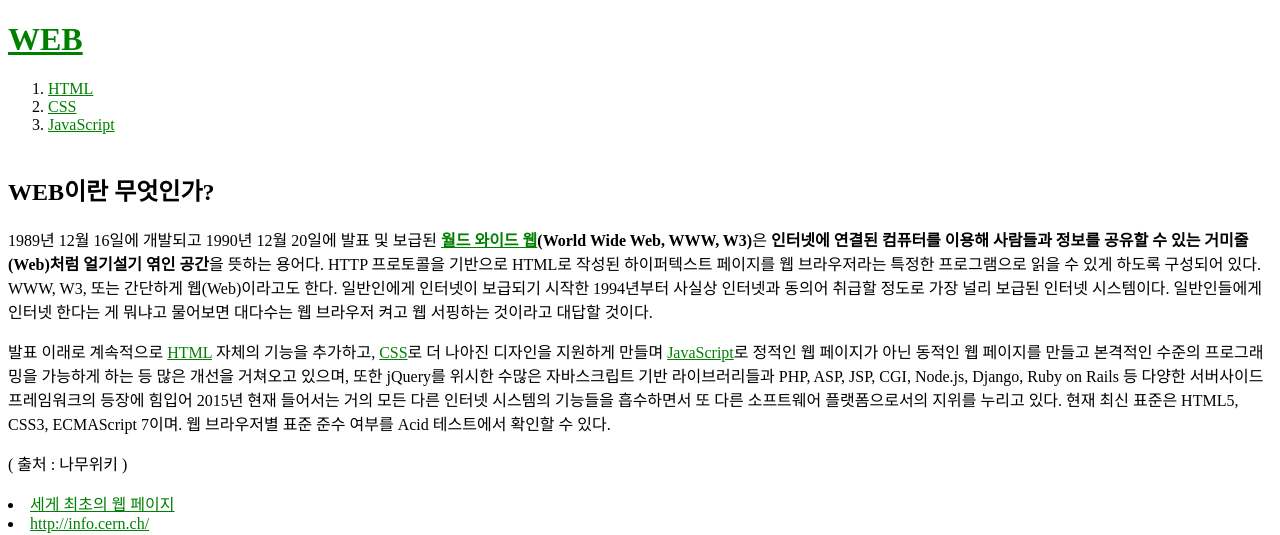
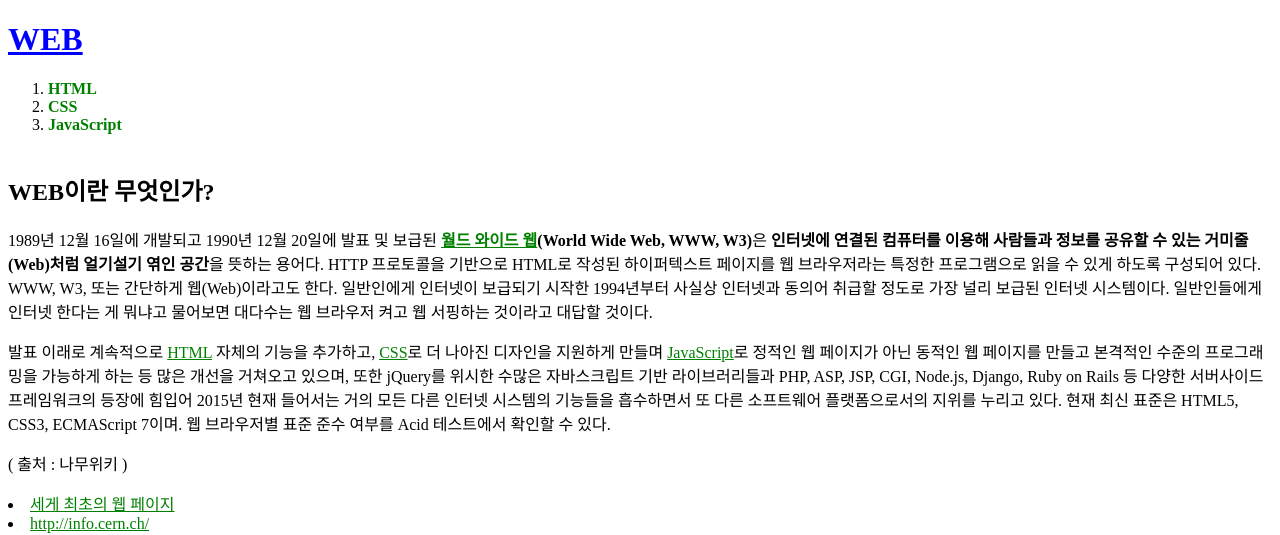
Before and after one commit to YUNU-KANG/myfirstweb, a plain HTML site: page index.html in a window 1280 px wide. Shown: the top 535 px of the page. Drawn offline with Linux system fonts and the light colour scheme; a script that the page names is missing.

Commit message:
Add files via upload

```diff
--- a/index.html
+++ b/index.html
@@ -10,11 +10,11 @@
   </style>
 </head>
 <body>
-  <h1><a href="index.html" title="WEB">WEB</a></h1>
+  <h1><a href="index.html" title="WEB"  style="text-decoration: none; color:blue; text-decoration:underline;" >WEB</a></h1>
   <ol>
-    <li><a href="1.html" target="_blank" title="WEB - HTML">HTML</a></li>
-    <li><a href="2.html" target="_blank" title="WEB - CSS">CSS</a></li>
-    <li><a href="3.html" target="_blank" title="WEB - JavaScript">JavaScript</a></li><br>
+    <li><a href="1.html" target="_blank" title="WEB - HTML" style="text-decoration:none;"><strong>HTML</strong></a></li>
+    <li><a href="2.html" target="_blank" title="WEB - CSS" style="text-decoration:none;"><strong>CSS</strong></a></li>
+    <li><a href="3.html" target="_blank" title="WEB - JavaScript" style="text-decoration:none;"><strong>JavaScript</strong></a></li><br>
   </ol>
   <h2>WEB이란 무엇인가?</h2>
   <p>1989년 12월 16일에 개발되고 1990년 12월 20일에 발표 및 보급된 <strong><a href="https://ko.wikipedia.org/wiki/%EC%9B%B9" target="_blank" title="https://ko.wikipedia.org/wiki/%EC%9B%B9">월드 와이드 웹</a>(World Wide Web, WWW, W3)</strong>은 <strong>인터넷에 연결된 컴퓨터를 이용해 사람들과 정보를 공유할 수 있는 거미줄(Web)처럼 얼기설기 엮인 공간</strong>을 뜻하는 용어다. HTTP 프로토콜을 기반으로 HTML로 작성된 하이퍼텍스트 페이지를 웹 브라우저라는 특정한 프로그램으로 읽을 수 있게 하도록 구성되어 있다. WWW, W3, 또는 간단하게 웹(Web)이라고도 한다. 일반인에게 인터넷이 보급되기 시작한 1994년부터 사실상 인터넷과 동의어 취급할 정도로 가장 널리 보급된 인터넷 시스템이다. 일반인들에게 인터넷 한다는 게 뭐냐고 물어보면 대다수는 웹 브라우저 켜고 웹 서핑하는 것이라고 대답할 것이다.</p>
```
Also changed, not shown: 1.html (+4 -4 lines), 2.html (+4 -4 lines), 3.html (+4 -4 lines).
